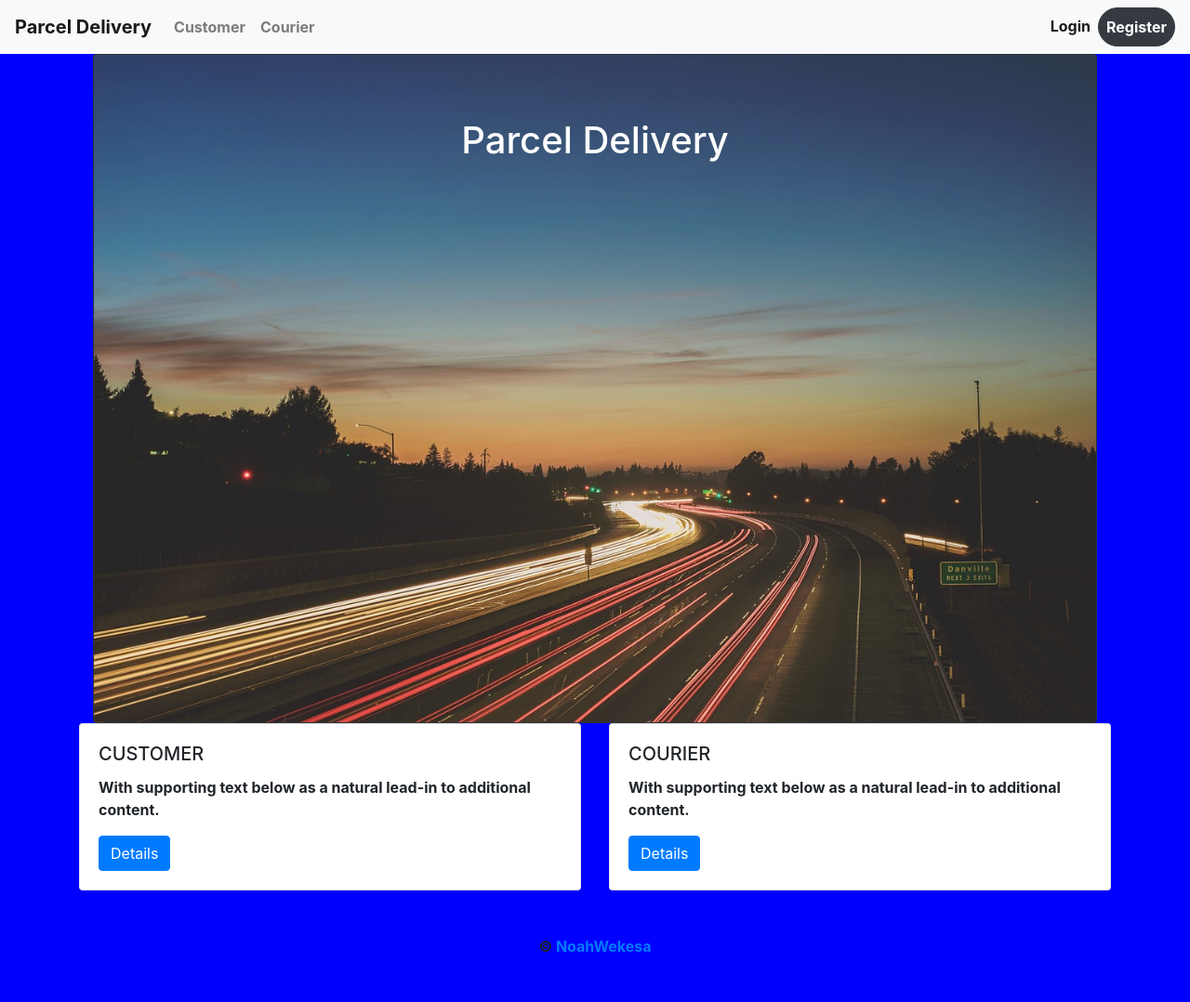
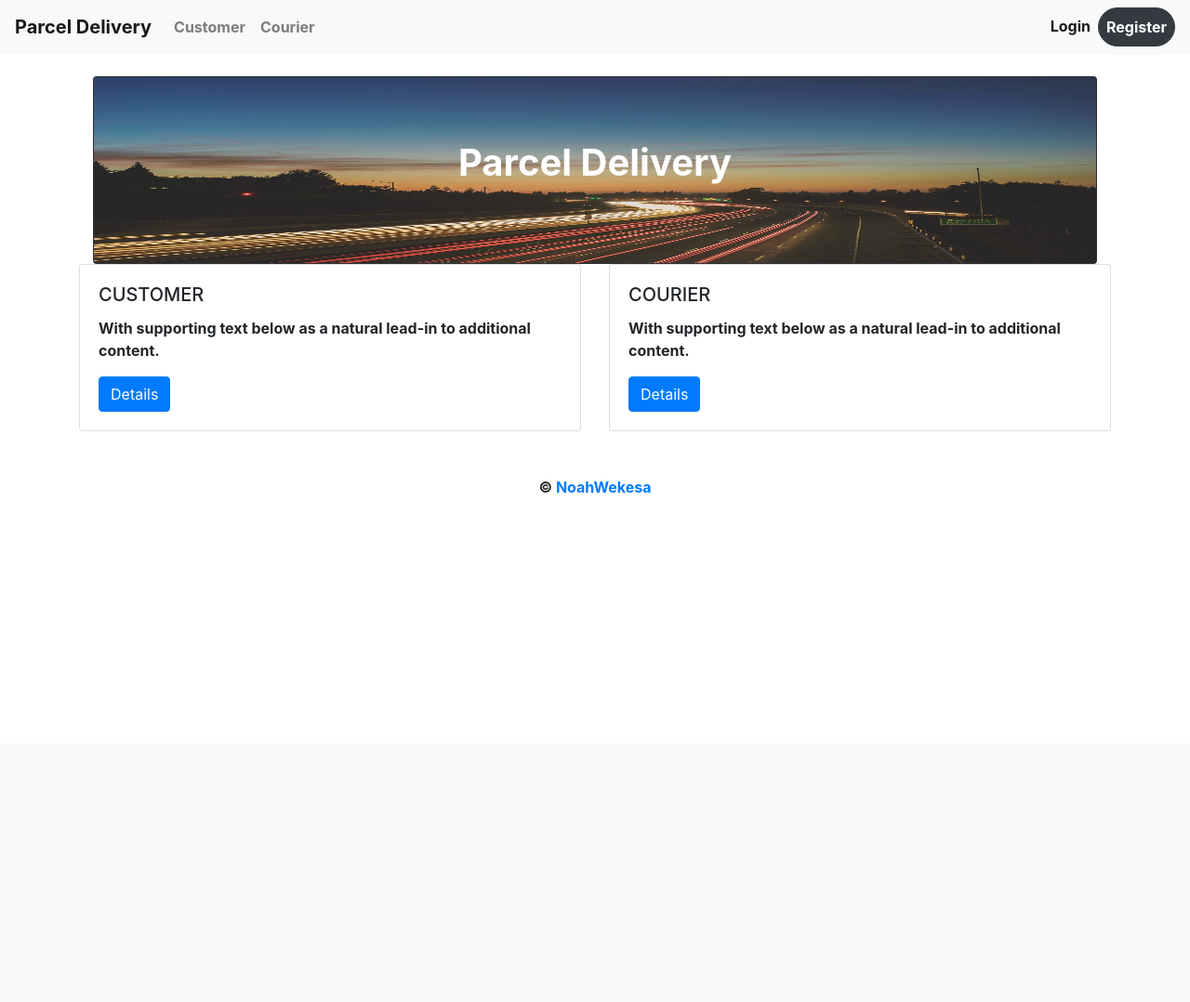
Before and after one commit to Noahwekesa/ParcelDelivery, a Django app: page / in a window 1280 px wide. Shown: the whole page at 93% size. After the commit the page ends 530 px from the top, so only its background shows below. Run offline with Django 4.2, Linux system fonts and the light colour scheme; some libraries are stand-ins or nearby versions.

Commit message:
fixing static files

```diff
--- a/src/static/css/styles.css
+++ /dev/null
@@ -1,5 +0,0 @@
-body
-{
-	font-weight: 700;
-	background-color: blue;
-}
--- /dev/null
+++ b/src/users/static/css/styles.css
@@ -0,0 +1,9 @@
+body
+{
+	font-weight: 700;
+}
+.img-1
+{
+	height: 200px;
+	width: 100%;
+}
--- a/src/users/templates/base.html
+++ b/src/users/templates/base.html
@@ -9,7 +9,7 @@
 		<meta charset="UTF-8">
 		<meta name="viewport" content="width=device-width, initial-scale=1">	</head>
 	<link rel="stylesheet" href="{% static 'css/styles.css' %}">
-	<body style="font-weight: 700;">
+	<body>
 		{% include "navbar.html" %}
 		{% block content %}
 		{% endblock %}
--- a/src/users/templates/index.html
+++ b/src/users/templates/index.html
@@ -4,10 +4,10 @@
 <div class="container mt-t">
 <div class="col-lg-12">
 
-<div class="card bg-dark text-white">
-	<img src="{% static 'images/img.jpg' %}" class="card-img" alt="bg image">
+<div class="card bg-dark text-white mt-4">
+	<img class="img-1" src="{% static 'images/img.jpg' %}" class="card-img" alt="bg image">
   <div class="card-img-overlay">
-  	<h1 class="text-center mt-5 mb-5">Parcel Delivery</h1>
+  	<h1 class="text-center mt-5 mb-5 font-weight-bold">Parcel Delivery</h1>
   </div>
 </div>
 </div>
```
Also changed, not shown: src/users/static/images/img.jpg (renamed from src/static/images/img.jpg).
